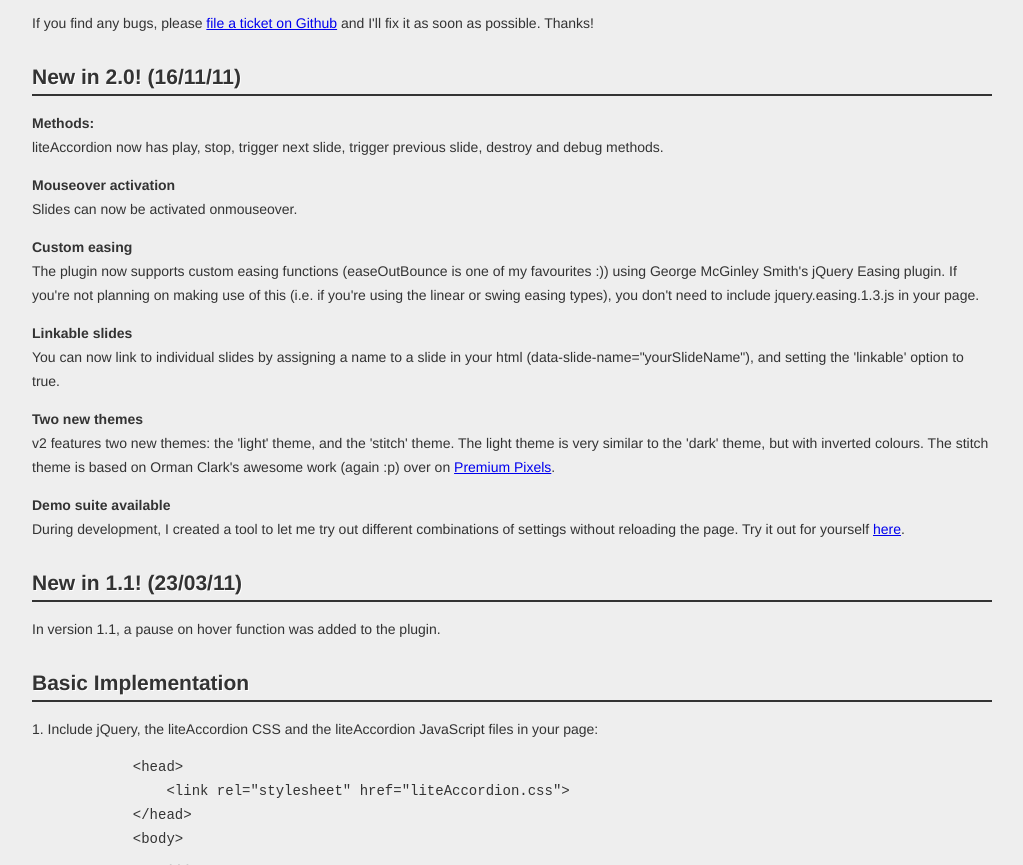
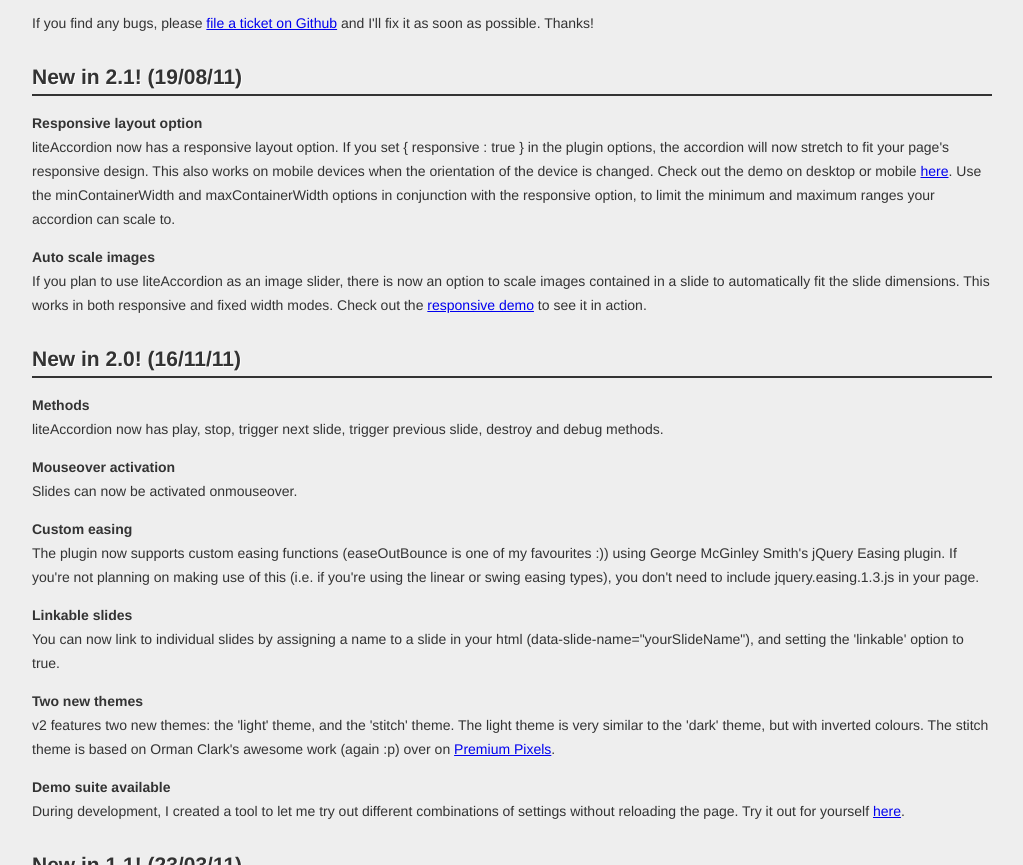
Before and after one commit to nikki/LiteAccordion, a plain HTML site: page index.html in a window 1280 px wide. Shown: the part 975-1840 px from the top of the page, without its empty margins (128-1151 px from the left). Drawn offline with nearby package versions, Linux system fonts and the light colour scheme.

Commit message:
updated documentation

```diff
--- a/index.html
+++ b/index.html
@@ -112,8 +112,17 @@
         </dl>
         <p>If you find any bugs, please <a href="https://github.com/nikki/liteAccordion/issues">file a ticket on Github</a> and I'll fix it as soon as possible.  Thanks!</p>
 
+        <h2>New in 2.1! (19/08/11)</h2>
+        <strong>Responsive layout option</strong>
+        <p>liteAccordion now has a responsive layout option.  If you set { responsive : true } in the plugin options, the accordion will now stretch to fit your page's responsive design.  This also works on mobile devices when the orientation of the device is changed.  Check out the demo on desktop or mobile <a href="responsive.html">here</a>.
+        Use the minContainerWidth and maxContainerWidth options in conjunction with the responsive option, to limit the minimum and maximum ranges your accordion can scale to.</p>
+
+        <strong>Auto scale images</strong>
+        <p>If you plan to use liteAccordion as an image slider, there is now an option to scale images contained in a slide to automatically fit the slide dimensions.  This works
+        in both responsive and fixed width modes.  Check out the <a href="responsive.html">responsive demo</a> to see it in action.</p>
+
         <h2>New in 2.0! (16/11/11)</h2>
-        <strong>Methods:</strong>
+        <strong>Methods</strong>
         <p>liteAccordion now has play, stop, trigger next slide, trigger previous slide, destroy and debug methods.</p>
 
         <strong>Mouseover activation</strong>
@@ -406,9 +415,11 @@
                 // demos
                 $('#one').liteAccordion({
                         onTriggerSlide : function() {
+                            // console.log('onTriggerSlide triggered');
                             $('figcaption').fadeOut();
                         },
                         onSlideAnimComplete : function() {
+                            // console.log('onSlideAnimComplete triggered');
                             this.find('figcaption').fadeIn();
                         },
                         autoScaleImages : true,
```
Also changed, not shown: responsive.html (+1 -1 lines), 1 other file.
